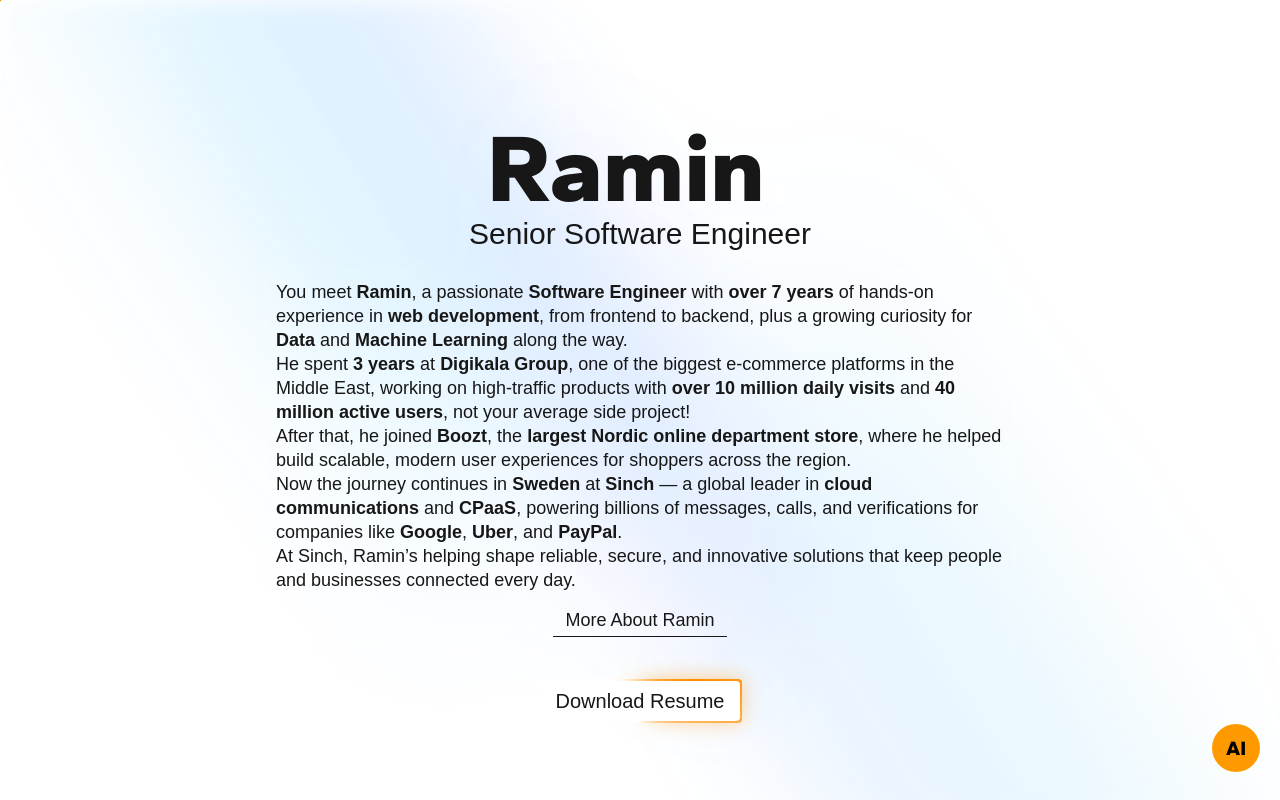
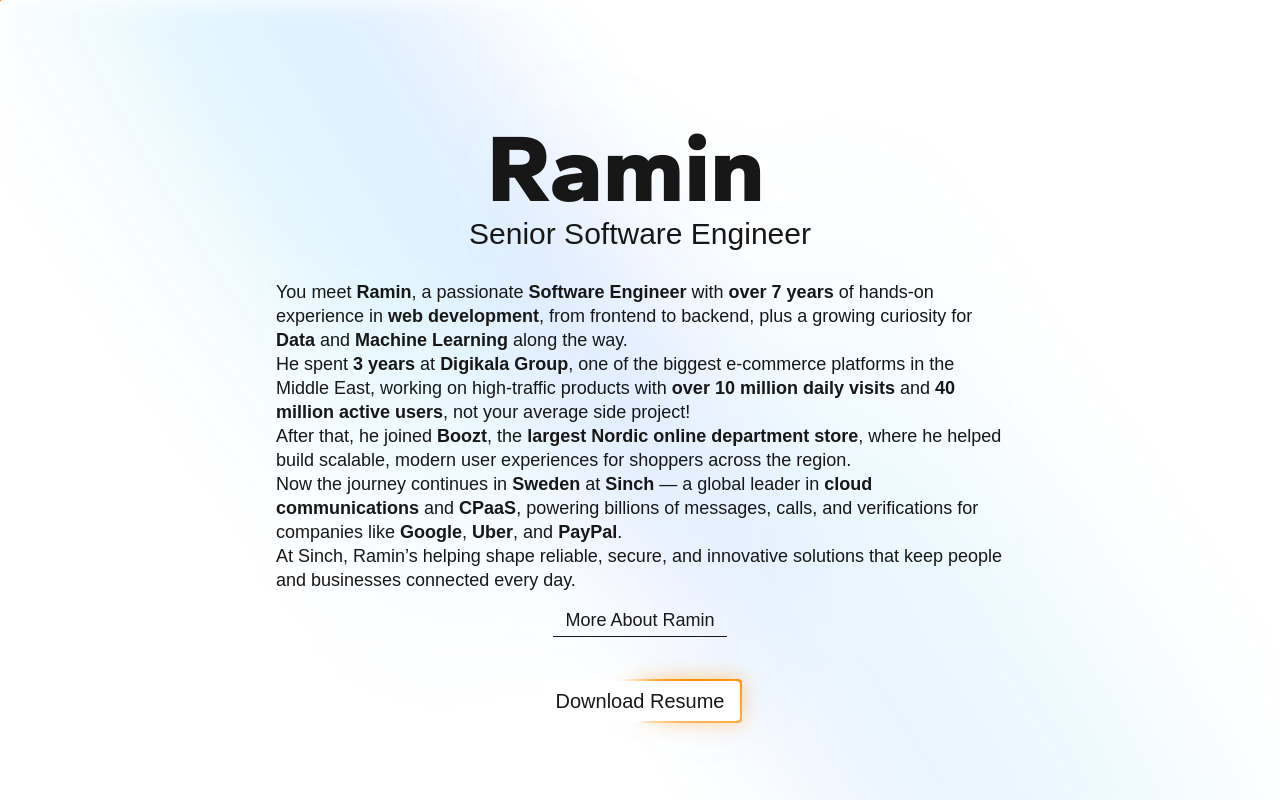
Before and after one commit to raminr77/raminr77.github.io, a Next.js app: page / in a window 1280 px wide. Built offline with nearby package versions, Linux system fonts and the light colour scheme; a web font is replaced by a local one.

Commit message:
fix: disable ai button for now

```diff
--- a/src/app/layout.tsx
+++ b/src/app/layout.tsx
@@ -8,7 +8,7 @@ import Script from 'next/script';
 import Image from 'next/image';
 
 import { CustomCursor } from '@/shared/components/custom-cursor';
-import { AiButton } from '@/layout/components/ai-bot';
+// import { AiButton } from '@/layout/components/ai-bot';
 import { Header } from '@/layout/components/header';
 import { textFont } from '@/app/fonts';
 import { PERSONAL_DATA } from '@/data';
@@ -99,7 +99,7 @@ export default function RootLayout({
         <Header />
         {children}
 
-        <AiButton />
+        {/* <AiButton /> */}
 
         <ToastContainer limit={4} newestOnTop theme="dark" position="bottom-center" />
 
```
